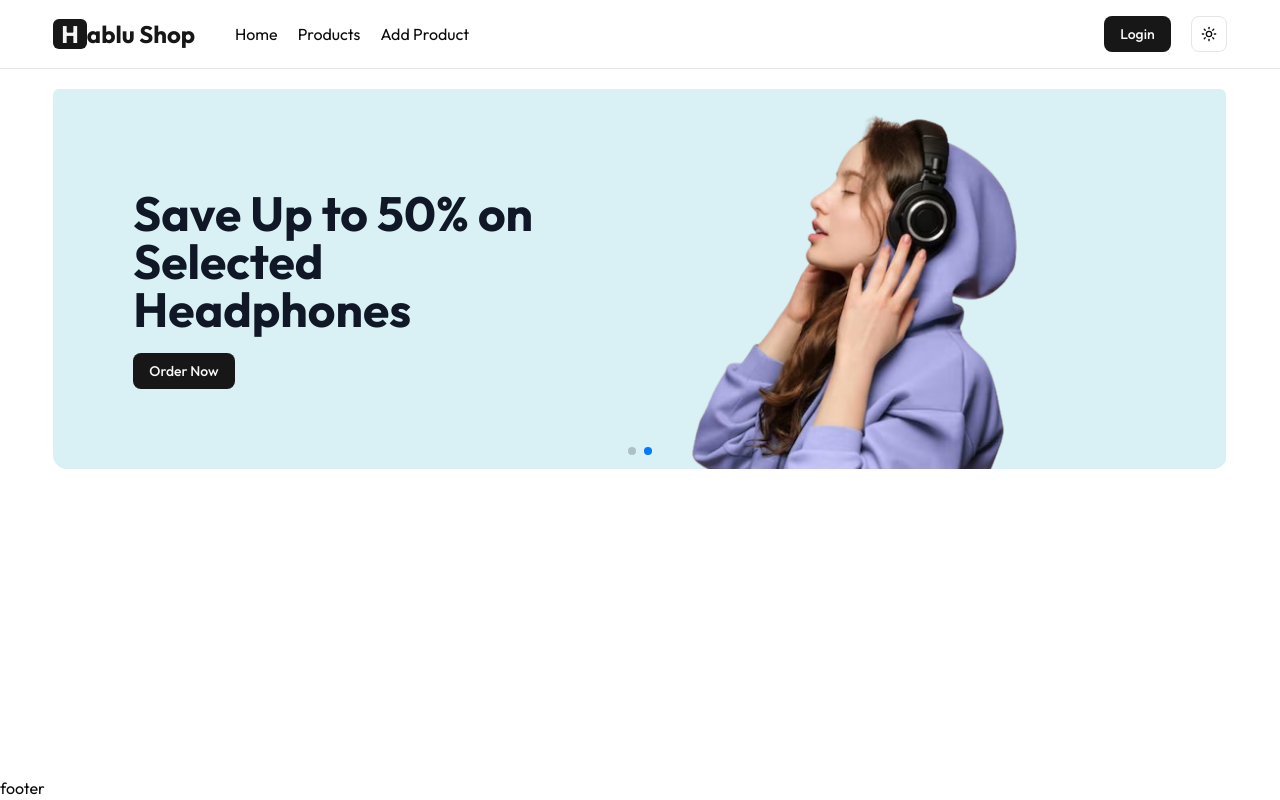
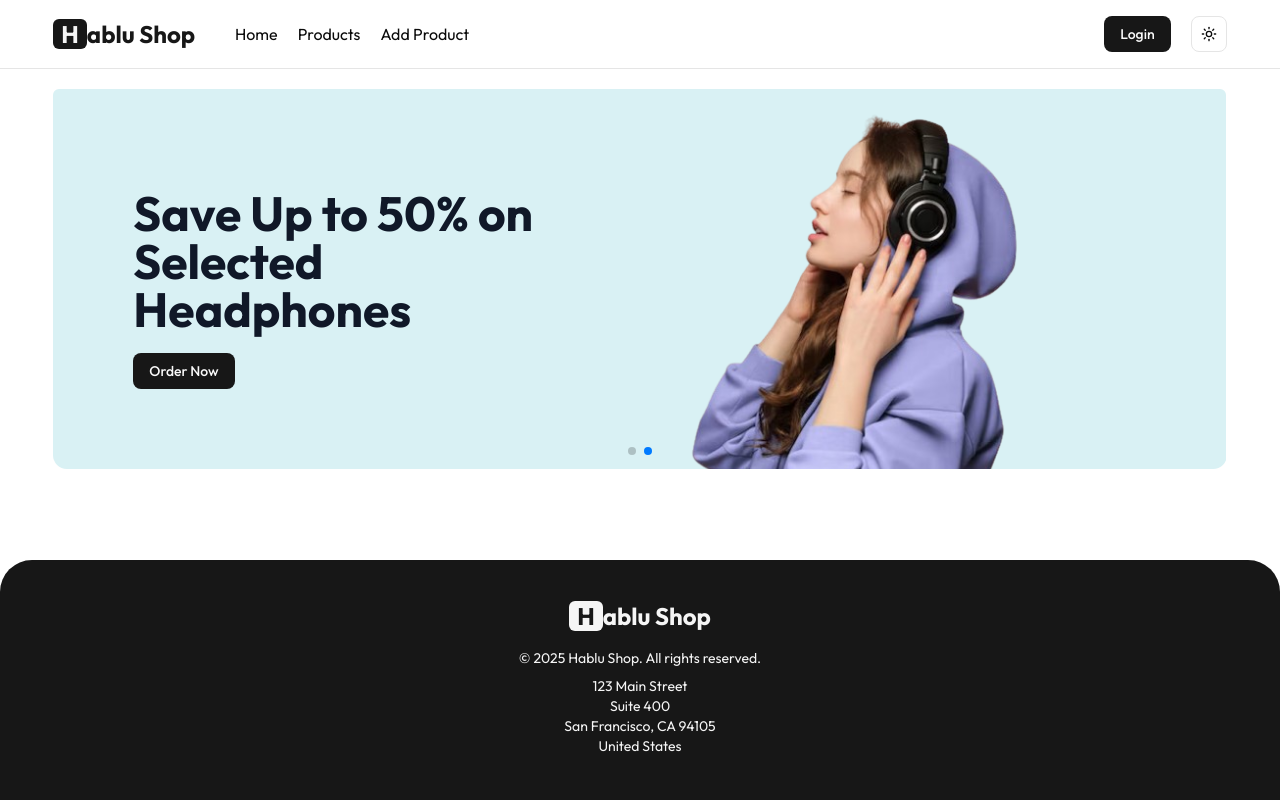
Before and after one commit to 0xKafi/Hablu-Shop, a Next.js app: page / in a window 1280 px wide. Built offline with nearby package versions, Linux system fonts and the light colour scheme; no server answers.

Commit message:
footer added

```diff
--- a/src/app/products/[id]/page.tsx
+++ b/src/app/products/[id]/page.tsx
@@ -29,7 +29,7 @@ const Page = async({ params }: PageProps) => {
     const product: Product = await data.json()
 
   return (
-    <div className="mt-10 h-120 rounded-lg p-10 px-20">
+    <div className="mt-10 h-120 rounded-lg p-10 px-20 mb-24">
       <div className="flex space-x-20 ">
           <div className="relative w-100 h-100 border rounded-lg shadow hover:shadow-md">
           <Image
--- a/src/app/products/page.tsx
+++ b/src/app/products/page.tsx
@@ -17,7 +17,7 @@ const page = async () => {
     const data = await fetch('http://localhost:3000/products')
     const products: Product[] = await data.json()
     return (
-        <div className='grid grid-cols-2 md:grid-cols-3 lg:grid-cols-4 gap-6 mt-10 mx-auto'>
+        <div className='grid grid-cols-2 md:grid-cols-3 lg:grid-cols-4 gap-6 mt-10 mx-auto mb-24'>
             {
                 products.map(product => <Card key={product._id} product={product}></Card>)
             }
--- a/src/components/Card.tsx
+++ b/src/components/Card.tsx
@@ -1,4 +1,3 @@
-import { DollarSign } from 'lucide-react';
 import Image from 'next/image';
 import React from 'react';
 import { Button } from './ui/button';
--- a/src/components/Footer.tsx
+++ b/src/components/Footer.tsx
@@ -2,9 +2,23 @@ import React from 'react';
 
 const Footer = () => {
     return (
-        <div>
-            <p>footer</p>
-        </div>
+        <footer className='rounded-t-4xl h-60 bg-primary'>
+            <div className='w-11/12 max-w-screen-xl mx-auto py-10'>
+                <div className="text-center text-sm text-secondary">
+                <h2 className='font-bold text-2xl text-secondary mb-4'>
+                    <span className='bg-secondary text-primary px-2 rounded-sm'>H</span>
+                    ablu Shop
+                </h2>
+                <p>© {new Date().getFullYear()} Hablu Shop. All rights reserved.</p>
+                    <address className="not-italic mt-2">
+                        123 Main Street<br />
+                        Suite 400<br />
+                        San Francisco, CA 94105<br />
+                        United States
+                    </address>
+                </div>
+            </div>
+        </footer>
     );
 };
 
```
